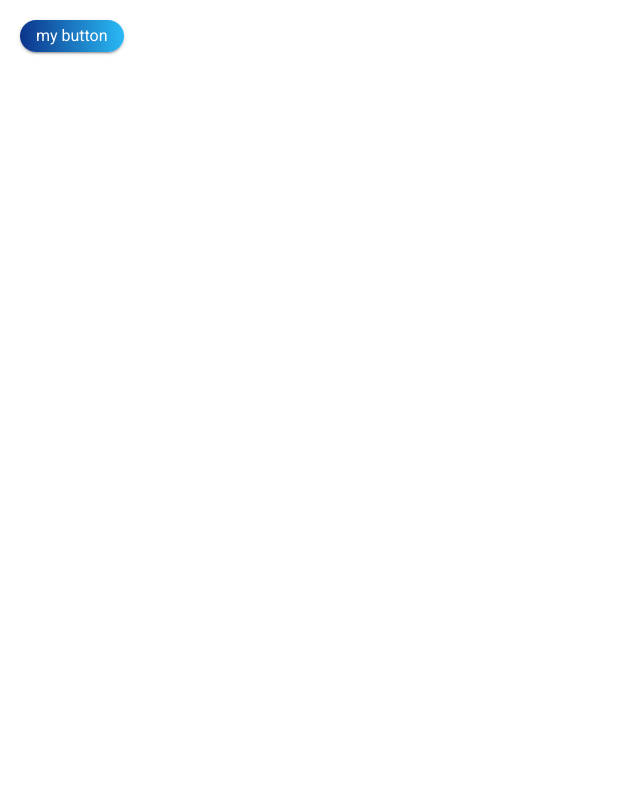
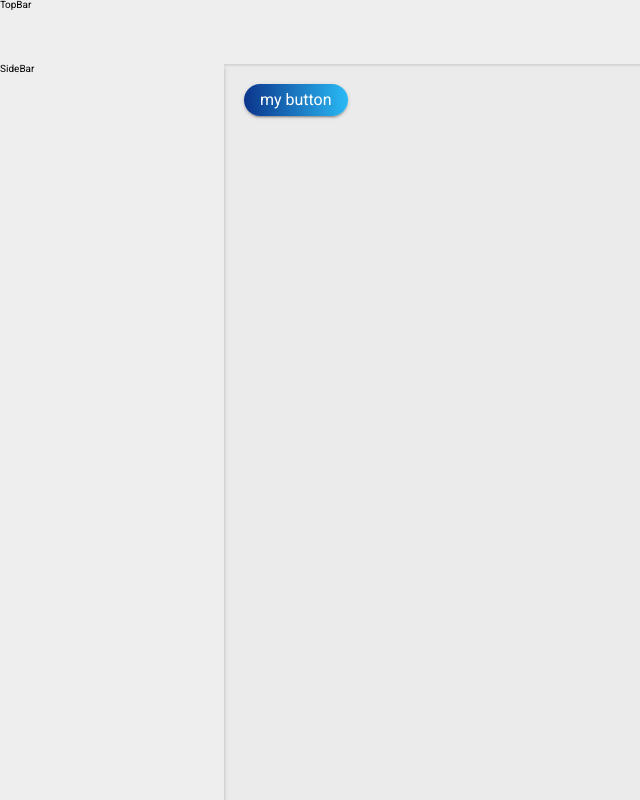
Before and after one commit to yoniaiz/ducknet, a Next.js app: page / in a window 1280 px wide. Shown: the whole page, without its empty margins (0-640 px from the left). Built offline with nearby package versions, Linux system fonts and the light colour scheme.

Commit message:
base layout

```diff
--- a/components/layout/index.tsx
+++ b/components/layout/index.tsx
@@ -1,5 +1,17 @@
+import SideBar from './sidebar';
+import TopBar from './topbar';
+import * as S from './layout.style';
+
 const Layout: React.FC = ({ children }) => {
-  return <>{children}</>;
+  return (
+    <>
+      <TopBar />
+      <S.Container>
+        <SideBar />
+        <main>{children}</main>
+      </S.Container>
+    </>
+  );
 };
 
 export default Layout;
--- /dev/null
+++ b/components/layout/layout.style.ts
@@ -0,0 +1,5 @@
+import styled from 'styled-components';
+
+export const Container = styled.div`
+  display: flex;
+`;
--- /dev/null
+++ b/components/layout/sidebar/index.tsx
@@ -0,0 +1,7 @@
+import * as S from './sidebar.style';
+
+const SideBar = () => {
+  return <S.SideBar>SideBar</S.SideBar>;
+};
+
+export default SideBar;
--- /dev/null
+++ b/components/layout/sidebar/sidebar.style.ts
@@ -0,0 +1,8 @@
+import styled from 'styled-components';
+
+export const SideBar = styled.aside`
+  height: calc(100vh - 6.4rem);
+  width: 22.4rem;
+  background-color: ${({ theme }) => theme.colors.white1};
+  box-shadow: ${({ theme }) => theme.shadows.shadow1};
+`;
--- /dev/null
+++ b/components/layout/topbar/index.tsx
@@ -0,0 +1,7 @@
+import * as S from './topbar.style';
+
+const TopBar = () => {
+  return <S.Header>TopBar</S.Header>;
+};
+
+export default TopBar;
--- /dev/null
+++ b/components/layout/topbar/topbar.style.ts
@@ -0,0 +1,8 @@
+import styled from 'styled-components';
+
+export const Header = styled.header`
+  width: 100%;
+  height: 6.4rem;
+  background-color: ${({ theme }) => theme.colors.white1};
+  box-shadow: ${({ theme }) => theme.shadows.shadow2};
+`;
--- a/pages/_app.tsx
+++ b/pages/_app.tsx
@@ -2,6 +2,7 @@ import { ThemeProvider } from 'styled-components';
 import type { AppProps } from 'next/app';
 import { Normalize } from 'styled-normalize';
 import { theme, GlobalStyle } from '@style';
+import Layout from '@components/layout';
 
 function MyApp({ Component, pageProps }: AppProps) {
   return (
@@ -9,7 +10,9 @@ function MyApp({ Component, pageProps }: AppProps) {
       <GlobalStyle />
       <Normalize />
       <ThemeProvider theme={theme}>
-        <Component {...pageProps} />
+        <Layout>
+          <Component {...pageProps} />
+        </Layout>
       </ThemeProvider>
     </>
   );
--- a/style/GlobalStyle.ts
+++ b/style/GlobalStyle.ts
@@ -4,6 +4,7 @@ export const GlobalStyle = createGlobalStyle`
   html {
     font-size: 62.5%;
     font-family: 'Heebo', sans-serif;
+    background-color: #EBEBEB;
  }
 
   *,
--- a/style/theme.ts
+++ b/style/theme.ts
@@ -2,6 +2,7 @@ export const theme = {
   colors: {
     black: '#444444',
     white1: '#EEEEEE',
+    white2: '#EBEBEB',
     green1: '#54E1A7',
     green2: '#0CD15B',
     purple1: '#9E65BB',
```
